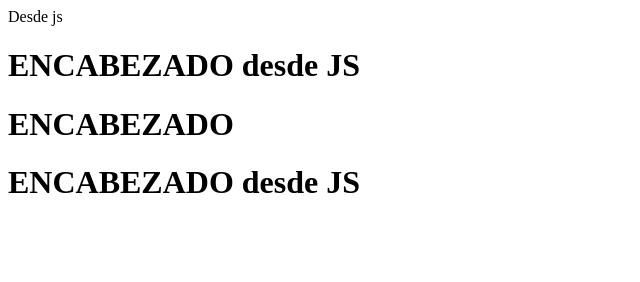
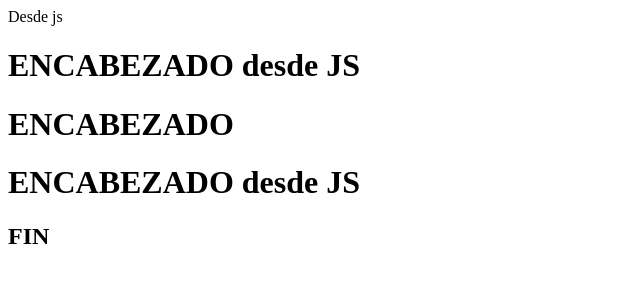
Before and after one commit to tomaskurten/JavaScript, a plain HTML site: page index.html in a window 1280 px wide. Shown: the full height of the page, 0-640 px from the left. Drawn offline with Linux system fonts and the light colour scheme.

Commit message:
h2 agregado

```diff
--- a/index.html
+++ b/index.html
@@ -22,7 +22,7 @@
     <script>
         document.write("Desde js")
         document.write("<h1>ENCABEZADO desde JS</h1>")
-
+        console.log("HOLA!")
     </script>
 </head>
 <body>
@@ -31,5 +31,6 @@
         document.write("<h1>ENCABEZADO desde JS</h1>")
 
     </script>
+    <h2>FIN</h2>
 </body>
 </html>
```
